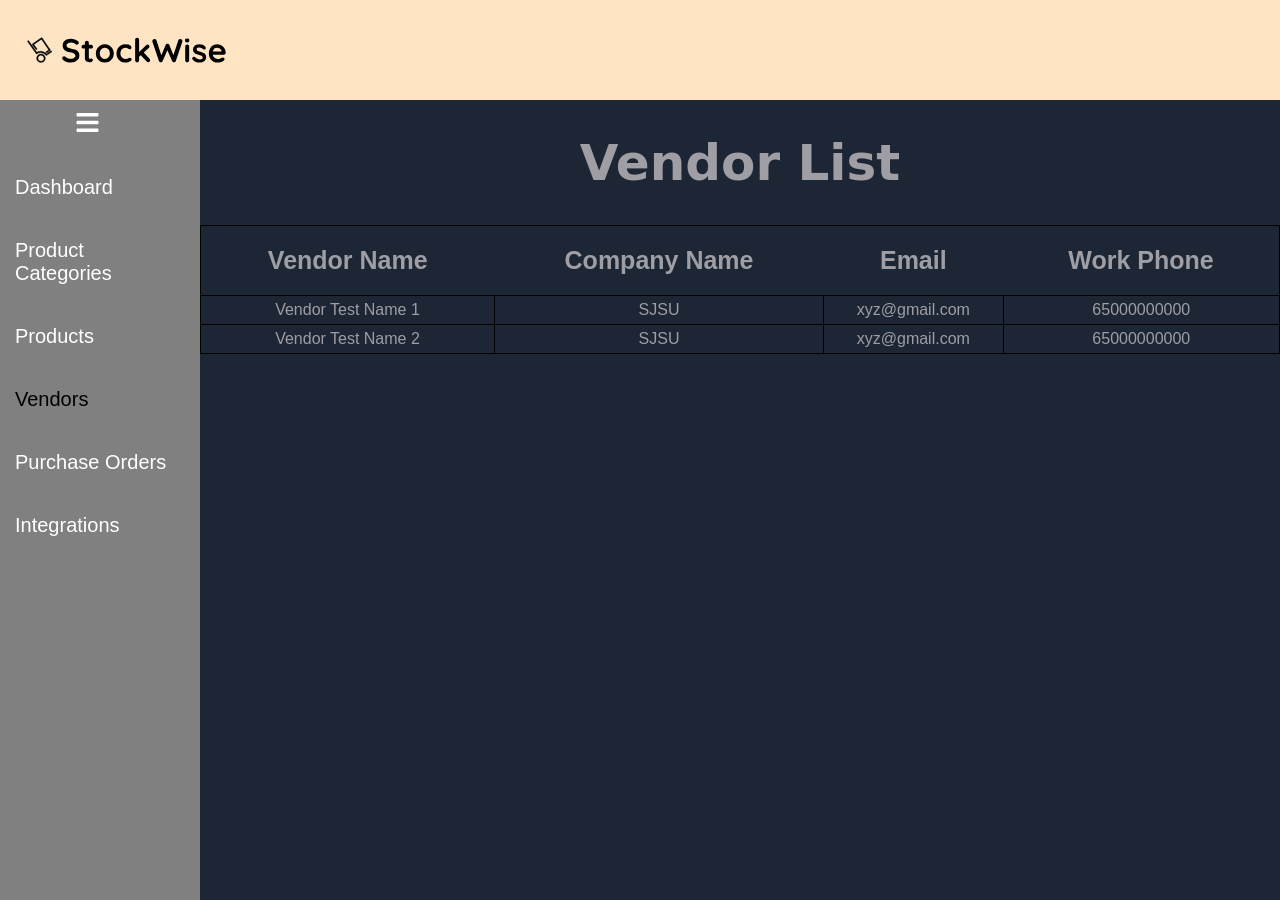
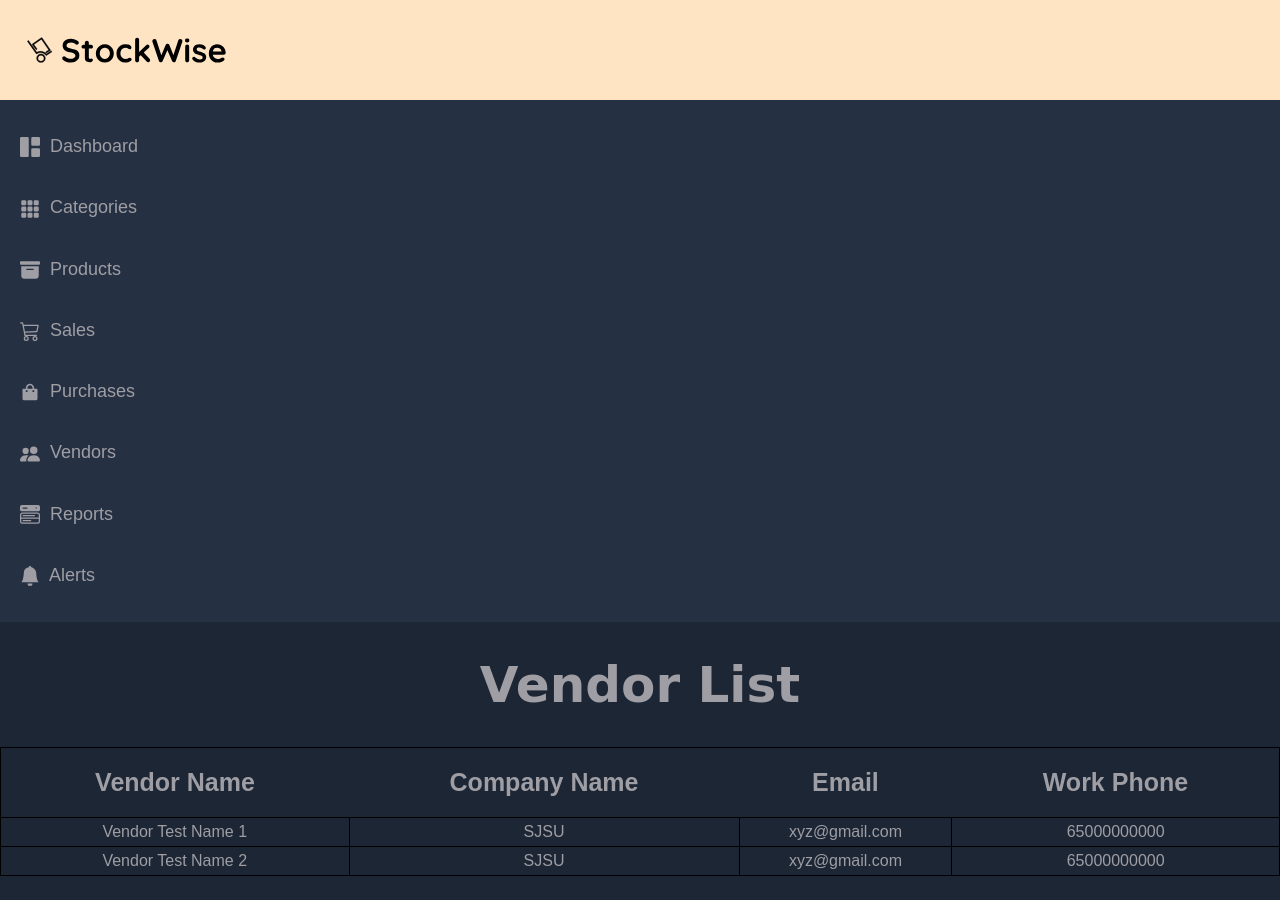
Before and after one commit to pujaKumari15/StockWise, a React (Create React App) app in the folder frontend/stockwise-frontend/: page /vendors in a window 1280 px wide. After the commit the page ends 876 px from the top, so only its background shows below. Built offline with nearby package versions, Linux system fonts and the light colour scheme; no server answers.

Commit message:
Linking pages to Dashboard

```diff
--- a/frontend/stockwise-frontend/src/components/sidebar/Sidebar.css
+++ /dev/null
@@ -1,35 +0,0 @@
-*{
-    text-decoration: none;
-}
-
-.sidebar{
-    float: left;
-    background-color: rgb(128, 128, 128);
-    height: 100vh;
-}
-.bars{
-    color: white;
-    font-size: 25px;
-    margin-left: 20px;
-}
-.link {
-    display: flex;
-    color: white;
-    font-size: 20px;
-    margin-top: 30px;
-    align-items: center;
-    gap: 10px;
-    transition: all 0.5s;
-    padding: 5px 15px;
-}
-.link:hover {
-    background-color: white;
-    color: black;
-    transition: all 0.5s;
-}
-.active {
-    color: black;
-}
-.icon, .link_text{
-    font-size: 20px;
-}
--- a/frontend/stockwise-frontend/src/components/sidebar/Sidebar.jsx
+++ /dev/null
@@ -1,63 +0,0 @@
-import React, { useState } from "react";
-import './Sidebar.css'
-import { FaBars, FaUserAlt } from "react-icons/fa";
-import { NavLink } from "react-router-dom";
-
-const Sidebar = ({ children }) => {
-    const [isOpen, setIsOpen] = useState(true);
-    const toggle = () => setIsOpen(!isOpen);
-    const menuItem = [
-        {
-            path: "/home",
-            name: "Dashboard"
-        },
-        {
-            path: "/categories",
-            name: "Product Categories"
-        },
-        {
-            path: "/products",
-            name: "Products"
-        },
-        {
-            path: "/vendors",
-            name: "Vendors"
-        },
-        {
-            path: "/purchaseorders",
-            name: "Purchase Orders"
-        },
-        {
-            path: "/integrations",
-            name: "Integrations"
-        }
-
-    ];
-    return (
-        <>
-            <div style={{ width: isOpen ? "200px" : "50px" }} className="sidebar">
-                <div style={{ margin: isOpen ? "10px 75px" : "10px 15px" }} className="bars">
-                    <FaBars onClick={toggle} />
-                </div>
-                {menuItem.map((item, index) => (
-                    <NavLink
-                        to={item.path}
-                        key={index}
-                        className="link"
-                        activeclassName="active"
-                    >
-                        <div
-                            style={{ display: isOpen ? "block" : "none" }}
-                            className="link_text"
-                        >
-                            {item.name}
-                        </div>
-                    </NavLink>
-                ))}
-            </div>
-            <main>{children}</main>
-        </>
-    );
-};
-
-export default Sidebar;
--- a/frontend/stockwise-frontend/src/pages/dashboard/SideBar.jsx
+++ b/frontend/stockwise-frontend/src/pages/dashboard/SideBar.jsx
@@ -5,57 +5,60 @@ import
     from 'react-icons/bs'
 import {BiSolidHome, BiSolidShoppingBag} from "react-icons/bi";
 import {AiFillAlert} from "react-icons/ai";
+import Products from "../products/Products";
+import ProductCategories from "../products/ProductCategories";
+import {Link} from "react-router-dom";
 
 function Sidebar({openSidebarToggle, OpenSidebar}) {
     return (
         <aside id="sidebar" className={openSidebarToggle ? "sidebar-responsive": ""}>
-         {/*  <div className='sidebar-title'>
-                <div className='sidebar-brand'>
-                    <BiSolidHome  className='icon_header'/> Home
-                </div>
-                <span className='icon close_icon' onClick={OpenSidebar}>X</span>
-    </div> */}
+            {/*<div className='sidebar-title'>*/}
+            {/*    <div className='sidebar-brand'>*/}
+            {/*        <BiSolidHome  className='icon_header'/> Home*/}
+            {/*    </div>*/}
+            {/*    <span className='icon close_icon' onClick={OpenSidebar}>X</span>*/}
+            {/*</div>*/}
 
             <ul className='sidebar-list'>
                 <li className='sidebar-list-item'>
-                    <a href="">
+                    <Link to="/dashboard">
                         <BsGrid1X2Fill className='icon'/> Dashboard
-                    </a>
+                    </Link>
                 </li>
                 <li className='sidebar-list-item'>
-                    <a href="">
+                    <Link to='/categories'>
                         <BsFillGrid3X3GapFill className='icon'/> Categories
-                    </a>
+                    </Link>
                 </li>
                 <li className='sidebar-list-item'>
-                    <a href="">
+                    <Link to="/products">
                         <BsFillArchiveFill className='icon'/> Products
-                    </a>
+                    </Link>
                 </li>
                 <li className='sidebar-list-item'>
-                    <a href="">
+                    <Link to="/dashboard">
                         <BsCart3 className='icon'/> Sales
-                    </a>
+                    </Link>
                 </li>
                 <li className='sidebar-list-item'>
-                    <a href="">
+                    <Link to="/purchaseorders">
                         <BiSolidShoppingBag className='icon'/> Purchases
-                    </a>
+                    </Link>
                 </li>
                 <li className='sidebar-list-item'>
-                    <a href="">
+                    <Link to="/vendors">
                         <BsPeopleFill className='icon'/> Vendors
-                    </a>
+                    </Link>
                 </li>
                 <li className='sidebar-list-item'>
-                    <a href="">
+                    <Link to="/dashboard">
                         <BsMenuButtonWideFill className='icon'/> Reports
-                    </a>
+                    </Link>
                 </li>
                 <li className='sidebar-list-item'>
-                    <a href="">
+                    <Link to="/dashboard">
                         <BsFillBellFill className='icon'/> Alerts
-                    </a>
+                    </Link>
                 </li>
             </ul>
         </aside>
--- a/frontend/stockwise-frontend/src/pages/products/ProductCategories.jsx
+++ b/frontend/stockwise-frontend/src/pages/products/ProductCategories.jsx
@@ -13,8 +13,8 @@ import staples from "../../assets/product_categories/staples.svg"
 import cleaning from "../../assets/product_categories/cleaning.svg"
 import hygiene from "../../assets/product_categories/hygiene.svg"
 import cookingEssentials from "../../assets/product_categories/cookingEssentials.svg"
-import Sidebar from "../../components/sidebar/Sidebar";
 import axios from "axios";
+import Sidebar from "../dashboard/SideBar";
 
 const ProductCategories = () => {
     const[category, setCategory] = useState("");
@@ -23,6 +23,10 @@ const ProductCategories = () => {
     const[quantity, setQuantity] = useState(0);
     const [doe, setDoe] = useState([]);
     const[modal, setModal] = useState(false);
+    const [openSidebarToggle, setOpenSidebarToggle] = useState(false);
+    const OpenSidebar = () => {
+        setOpenSidebarToggle(!openSidebarToggle)
+    }
     const closeModal = () => {
         setModal(!modal);
     }
@@ -48,7 +52,7 @@ const ProductCategories = () => {
     }
     return (
         <>
-            <Sidebar/>
+            <Sidebar openSidebarToggle={openSidebarToggle} OpenSidebar={OpenSidebar}/>
             <h1>Inventory Categories</h1>
             <div className="container">
             <div className="categories">
--- a/frontend/stockwise-frontend/src/pages/products/Products.css
+++ b/frontend/stockwise-frontend/src/pages/products/Products.css
@@ -8,8 +8,9 @@ h1{
     font-family: "Comic Sans MS";
 }
 .container {
-    margin-left: 350px;
-    width: 1050px;
+    grid-area: main;
+    /*margin-left: 350px;*/
+    /*width: 1050px;*/
     overflow-y: auto;
     border: 2px solid bisque;
     box-shadow: 0 4px 8px 0 bisque;
--- a/frontend/stockwise-frontend/src/pages/products/Products.jsx
+++ b/frontend/stockwise-frontend/src/pages/products/Products.jsx
@@ -1,8 +1,8 @@
 import React, {useEffect, useState} from "react";
 import './Products.css';
 import { FaEdit } from "react-icons/fa";
-import Sidebar from "../../components/sidebar/Sidebar";
 import axios from "axios";
+import Sidebar from "../dashboard/SideBar";
 
 const Product = () => {
     const[inventory, setInventory] = useState([]);
@@ -11,8 +11,13 @@ const Product = () => {
     const[productId, setProductId] = useState("");
     const[quantity, setQuantity] = useState(0);
     const[modal, setModal] = useState(false);
+    const [openSidebarToggle, setOpenSidebarToggle] = useState(false);
     const closeModal = () => {
         setModal(!modal);
+    }
+
+    const OpenSidebar = () => {
+        setOpenSidebarToggle(!openSidebarToggle)
     }
     useEffect(() => {
         axios.get("http://localhost:8080/inventory/1/products")
@@ -45,7 +50,7 @@ const Product = () => {
 
     return (
         <>
-            <Sidebar/>
+            <Sidebar openSidebarToggle={openSidebarToggle} OpenSidebar={OpenSidebar}/>
             <h1>Inventory</h1>
             <div className="inventoryList">
             <table>
--- a/frontend/stockwise-frontend/src/pages/purchaseorders/Purchaseorders.jsx
+++ b/frontend/stockwise-frontend/src/pages/purchaseorders/Purchaseorders.jsx
@@ -1,11 +1,15 @@
 import React, { useEffect, useState } from 'react';
 import axios from 'axios';
-import Sidebar from "../../components/sidebar/Sidebar";
 import './Purchaseorders.css';
+import Sidebar from "../dashboard/SideBar";
 
 function PurchaseOrders() {
   const [purchaseOrders, setPurchaseOrders] = useState([
   { "id": 123, "mobileNumber": 12345678, "vendorName": "Test Vendor Name 1", "lastPurchaseDate": '2023-10-28'}]);
+    const [openSidebarToggle, setOpenSidebarToggle] = useState(false);
+    const OpenSidebar = () => {
+        setOpenSidebarToggle(!openSidebarToggle)
+    }
 
   useEffect(() => {
     axios.get('/purchase_orders')
@@ -25,7 +29,7 @@ function PurchaseOrders() {
 
   return (
   <>
-      <Sidebar/>
+      <Sidebar openSidebarToggle={openSidebarToggle} OpenSidebar={OpenSidebar}/>
       <h1>Purchase Orders</h1>
       <div className="orderList">
       <table className="orderTable">
--- a/frontend/stockwise-frontend/src/pages/vendors/Vendors.jsx
+++ b/frontend/stockwise-frontend/src/pages/vendors/Vendors.jsx
@@ -1,13 +1,17 @@
 import React, { useEffect, useState } from 'react';
 import axios from 'axios';
-import Sidebar from "../../components/sidebar/Sidebar";
 import './Vendors.css';
+import Sidebar from "../dashboard/SideBar";
 
 function Vendors() {
   const [vendors, setVendors] = useState([
   {"id": 123, "vendorName": "Vendor Test Name 1", "email": "xyz@gmail.com", "mobileNumber": "65000000000", "companyName": "SJSU"},
   {"id": 123, "vendorName": "Vendor Test Name 2", "email": "xyz@gmail.com", "mobileNumber": "65000000000", "companyName": "SJSU"}]);
 
+  const [openSidebarToggle, setOpenSidebarToggle] = useState(false);
+  const OpenSidebar = () => {
+    setOpenSidebarToggle(!openSidebarToggle)
+  }
   useEffect(() => {
     axios.get('/vendors')
       .then(response => {
@@ -26,8 +30,8 @@ function Vendors() {
 
   return (
   <>
-    <Sidebar/>
-      <h1>Vendor List</h1>
+    <Sidebar openSidebarToggle={openSidebarToggle} OpenSidebar={OpenSidebar}/>
+    <h1>Vendor List</h1>
       <div className="vendorList">
       <table className="vendorTable">
       <thead>
```
Also changed, not shown: 1 other file (tests, documents, lock files or other folders).
